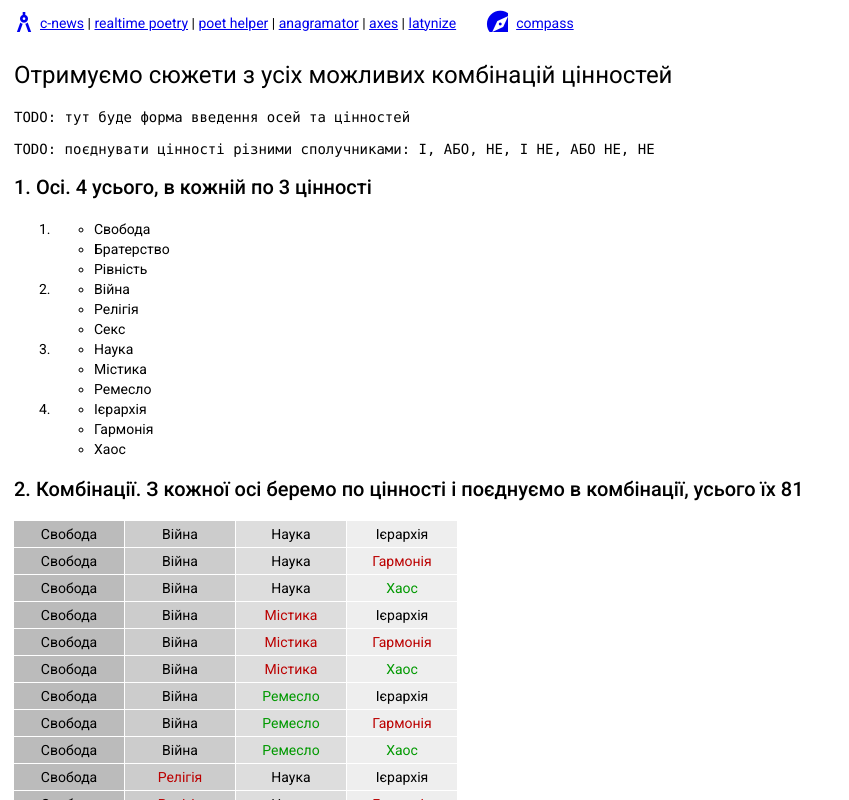
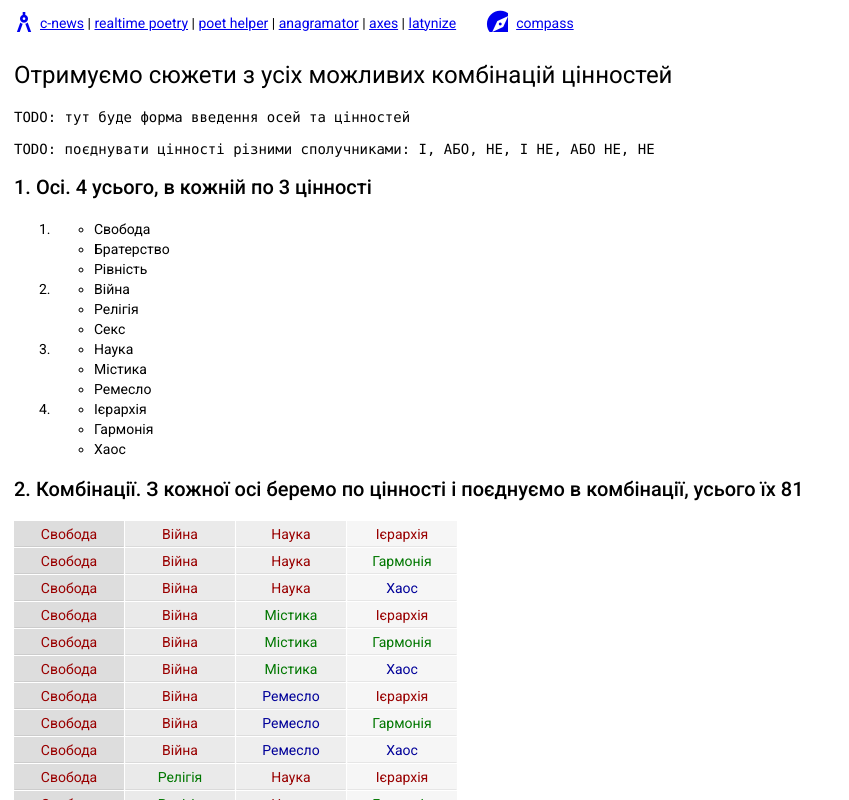
Before and after one commit to rostag/locus-poetica, an Angular app: page /generator/axes in a window 1280 px wide. Shown: the top 800 px of the page, without its empty margins (0-849 px from the left). Built offline with nearby package versions, Linux system fonts and the light colour scheme; a web font is replaced by a local one.

Commit message:
Init pages build

```diff
--- a/angular.json
+++ b/angular.json
@@ -13,7 +13,7 @@
         "build": {
           "builder": "@angular-devkit/build-angular:browser",
           "options": {
-            "outputPath": "dist/poetry-gen",
+            "outputPath": "docs",
             "index": "src/index.html",
             "main": "src/main.ts",
             "polyfills": "src/polyfills.ts",
--- a/package.json
+++ b/package.json
@@ -21,6 +21,7 @@
     "@angular/platform-browser": "~9.0.7",
     "@angular/platform-browser-dynamic": "~9.0.7",
     "@angular/router": "~9.0.7",
+    "@material/tooltip": "^14.0.0",
     "angular-highcharts": "^14.1.7",
     "atft": "^1.5.1",
     "dagre": "^0.8.5",
--- a/src/app/app.module.ts
+++ b/src/app/app.module.ts
@@ -14,7 +14,7 @@ import { MatIconModule } from '@angular/material/icon';
     BrowserModule,
     AppRoutingModule,
     BrowserAnimationsModule,
-    MatIconModule
+    MatIconModule,
   ],
   providers: [],
   bootstrap: [AppComponent]
--- a/src/app/generator/components/model-axes/model-axes.component.html
+++ b/src/app/generator/components/model-axes/model-axes.component.html
@@ -15,7 +15,7 @@
   <h2>2. Комбінації. З кожної осі беремо по цінності і поєднуємо в комбінації, усього їх {{combinations.length}}</h2>
   <div class="senses">
     <div class="sense-body" *ngFor="let values of combinations; let i = index" >
-      <span class="value" [class]="value.class" *ngFor="let value of values; let j = index" >{{value.label}}</span>
+      <span [matTooltip]="'Вісь: ' + i + ', цінність: ' + j + '.'" matTooltipPosition="after" class="value" [class]="value.class" *ngFor="let value of values; let j = index" >{{value.label}}</span>
     </div>
   </div>
 
--- a/src/app/generator/components/model-axes/model-axes.component.scss
+++ b/src/app/generator/components/model-axes/model-axes.component.scss
@@ -9,22 +9,6 @@
     font-family: var(--mono-font);
   }
 
-  .axe-1 {
-    background-color: #bbb;
-  }
-
-  .axe-2 {
-    background-color: #ccc;
-  }
-
-  .axe-3 {
-    background-color: #ddd;
-  }
-
-  .axe-4 {
-    background-color: #eee;
-  }
-
   .value {
     display: inline-block;
     text-align: center;
@@ -34,24 +18,45 @@
     margin-right: 1px;
     border: 1px solid transparent;
     border-radius: 0px;
+    border-bottom-width: 1px;
     cursor: default;
 
     &:hover {
       border-radius: 10px;
-      border-color: #888888;
+      border-bottom-color: #888888;
     }
   }
 
+  .axe-1 {
+    background-color: #ddd;
+    border-bottom-color: #ccc;
+  }
+
+  .axe-2 {
+    background-color: #eaeaea;
+    border-bottom-color: #dadada;
+  }
+
+  .axe-3 {
+    background-color: #eee;
+    border-bottom-color: #ddd;
+  }
+
+  .axe-4 {
+    background-color: #f6f6f6;
+    border-bottom-color: #e6e6e6;
+  }
+
   .val-1 {
-    color: #000000;
+    color: #990000;
   }
 
   .val-2 {
-    color: #bb0000;
+    color: #007700;
   }
 
   .val-3 {
-    color: #009900;
+    color: #000099;
   }
 
   input {
--- a/src/app/generator/generator.module.ts
+++ b/src/app/generator/generator.module.ts
@@ -17,7 +17,7 @@ import { MatInputModule } from '@angular/material/input';
 import { SampleComponent } from './components/audio/sample.component';
 import { AnagrammatorComponent } from './components/anagrammator/anagrammator.component';
 import { ModelAxesComponent } from './components/model-axes/model-axes.component';
-
+import { MatTooltipModule } from '@angular/material/tooltip';
 @NgModule({
   imports: [
     CommonModule,
@@ -29,6 +29,7 @@ import { ModelAxesComponent } from './components/model-axes/model-axes.component
     MatSliderModule,
     MatButtonModule,
     MatIconModule,
+    MatTooltipModule,
   ],
   declarations: [
     GeneratorComponent,
```
Also changed, not shown: 28 other files (tests, documents, lock files or other folders).
